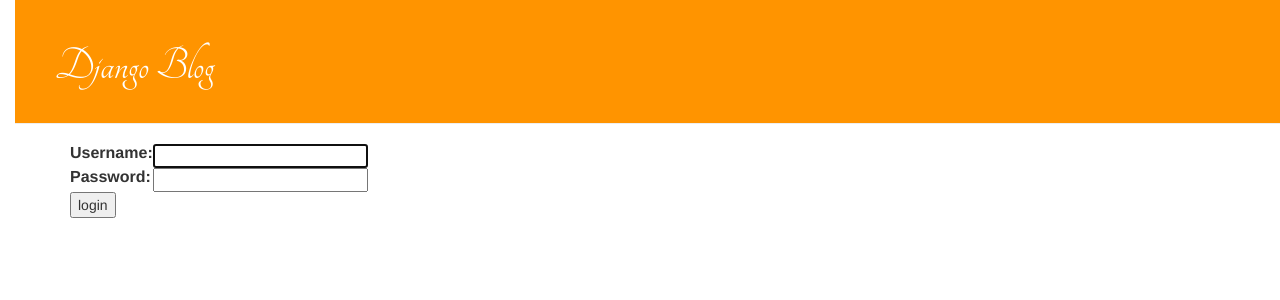
After one commit to mouroboros/my-first-blog, a Django app: page /accounts/login/ in a window 1280 px wide. The commit adds this page. Shown: the top 300 px of the page. Run offline with Django 3.2, Linux system fonts and the light colour scheme; some libraries are stand-ins or nearby versions.

Commit message:
added login and logout

```diff
--- a/mysite/blog/templates/blog/base.html
+++ b/mysite/blog/templates/blog/base.html
@@ -14,7 +14,8 @@
 		<div class="page-header">
 			{% if user.is_authenticated %}
 			<a href="{% url 'post_new' %}" class='top-menu'> <span class='glyphicon glyphicon-plus'></span></a>
-			<a href="{% url 'post_draft_list' %}" class='top-menu'><span class='glyphicon glyphicon-edit'></span</a>
+			<a href="{% url 'post_draft_list' %}" class='top-menu'><span class='glyphicon glyphicon-edit'></span></p></a>
+			<p class='top-menu'>Hello {{ user.username }} <small>(<a href='{% url 'logout' %}'>logout</a>)</small></p>
 			{% endif %}
 			<h1><a href="/"> Django Blog </a></h1>
 		</div>
--- a/mysite/blog/templates/blog/post_detail.html
+++ b/mysite/blog/templates/blog/post_detail.html
@@ -11,7 +11,7 @@
 		{% endif %}
 		{% if user.is_authenticated %}
 		<a class="btn btn-default" href="{% url 'post_edit' pk=post.pk %}"><span class="glyphicon glyphicon-pencil"></span></a>
-		<a class='btn btn-default' href="{% url 'post_delate' pk=post.pk %}"><span class='glyphicon glyphicon-remove'></span></a>
+		<a class='btn btn-default' href="{% url 'post_delete' pk=post.pk %}"><span class='glyphicon glyphicon-remove'></span></a>
 		{% endif %}
 		<h1> {{ post.title }} </h1>
 		<p>{{ post.text | linebreaksbr }}</p>
--- /dev/null
+++ b/mysite/blog/templates/registration/login.html
@@ -0,0 +1,25 @@
+{% extends "blog/base.html" %}
+
+{% block content %}
+
+	{% if form.errors %}
+		<p>Your username and password didn't match. Please try again</p>
+	{% endif %}
+
+	<form method='POST' action="{% url 'login' %}">
+		{% csrf_token %}
+		<table>
+			<tr>
+					<td>{{ form.username.label_tag }}</td>
+					<td>{{ form.username }}</td>
+			</tr>
+			<tr>
+					<td>{{ form.password.label_tag }}</td>
+					<td>{{ form.password }}</td>
+			</tr>
+		</table>
+
+		<input type='submit' value='login' />
+		<input type='hidden' name='next' value="{{ next }}">
+	</form>
+{% endblock %}
--- a/mysite/blog/views.py
+++ b/mysite/blog/views.py
@@ -2,6 +2,7 @@
 from django.utils import timezone
 from .models import Post
 from .forms import PostForm
+from django.contrib.auth.decorators import login_required
 
 # Create your views here.
 
@@ -15,6 +16,7 @@
     post = get_object_or_404(Post, pk=pk)
     return render (request, 'blog/post_detail.html', {'post': post})
 
+@login_required
 def post_new (request) :
     if request.method == "POST":
         form = PostForm(request.POST)
@@ -28,6 +30,7 @@
         form = PostForm()
     return render (request, 'blog/post_edit.html', {'form': form})
 
+@login_required
 def post_edit (request, pk) :
     post = get_object_or_404 (Post, pk=pk)
 
@@ -43,15 +46,18 @@
         form = PostForm(instance=post)
     return render (request, 'blog/post_edit.html', {'form': form})
 
+@login_required
 def post_draft_list (request):
     posts = Post.objects.filter(published_date__isnull=True).order_by('created_date')
     return render(request, 'blog/post_draft_list.html', {'posts' : posts})
 
+@login_required
 def post_publish(request, pk):
     post = get_outject_or_404(Post, pk=pk)
     post.publish()
     return redirect('post_detail', pk=pk)
 
+@login_required
 def post_remove(request, pk):
     post = get_object_or_404(Post, pk=pk)
     post.delete()
--- a/mysite/mysite/settings.py
+++ b/mysite/mysite/settings.py
@@ -27,6 +27,7 @@
 
 ALLOWED_HOSTS = ['127.0.0.1', 'MarkLee.pythonanywhere.com']
 
+LOGIN_REDIRECT_URL = '/'
 
 # Application definition
 
--- a/mysite/mysite/urls.py
+++ b/mysite/mysite/urls.py
@@ -15,8 +15,11 @@
 """
 from django.conf.urls import include, url
 from django.contrib import admin
+from django.contrib.auth import views
 
 urlpatterns = [
     url(r'^admin/', admin.site.urls),
+    url(r'^accounts/login/$', views.login, name='login'),
+    url(r'^accounts/logout/$', views.logout, name='logout', kwargs={'next_page':'/'}),
     url(r'', include('blog.urls'))
 ]
```
